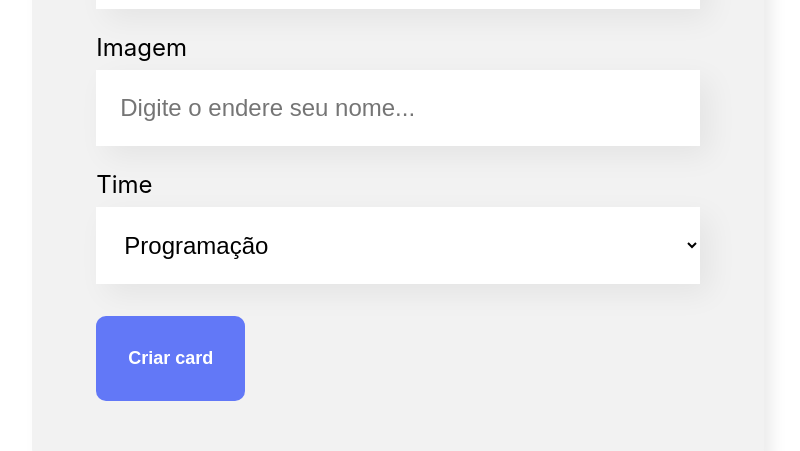
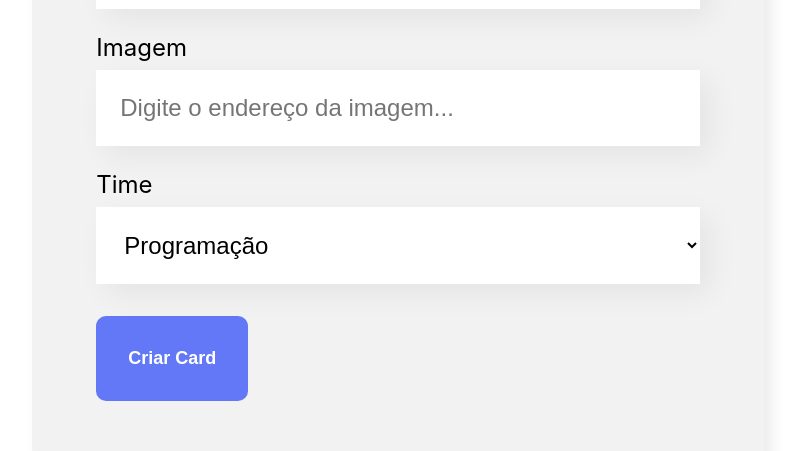
Before and after one commit to abigailmvlima/organo, a React (Create React App) app: page / in a window 1280 px wide. Shown: the part 948-1399 px from the top of the page, without its empty margins (242-1042 px from the left). Built offline with nearby package versions, Linux system fonts and the light colour scheme; the HTML template or start-up script is replaced by a standard one.

Commit message:
alteracoes no app.js formulario e banner

```diff
--- a/src/App.js
+++ b/src/App.js
@@ -1,11 +1,23 @@
-import Banner from './componentes/banner/index.js';
-import Formulario from './componentes/formulario/index.js';
+import { useState } from "react";
+import Banner from "./componentes/banner";
+import Formulario from "./componentes/formulario";
 
 function App() {
+  const [colaboradores, setColaboradores] = useState([]);
+
+  const aoNovoColaboradorAdicionado = (colaborador) => {
+    console.log(colaborador);
+    setColaboradores([...colaboradores, colaborador]);
+  };
+
   return (
-    <div className='App'>
+    <div className="App">
       <Banner />
-      <Formulario />
+      <Formulario
+        aoColaboradorCadastrado={(colaborador) =>
+          aoNovoColaboradorAdicionado(colaborador)
+        }
+      />
     </div>
   );
 }
--- a/src/componentes/banner/index.js
+++ b/src/componentes/banner/index.js
@@ -1,3 +1,3 @@
-import { Banner } from './Banner';
+import { Banner } from "./Banner";
 
 export default Banner;
--- a/src/componentes/formulario/index.js
+++ b/src/componentes/formulario/index.js
@@ -4,13 +4,13 @@ import CampoTexto from "../campoTexto";
 import ListaSuspensa from "../listaSuspensa";
 import "./Formulario.css";
 
-const Formulario = () => {
+const Formulario = (props) => {
   const times = [
     "Programação",
     "Front-End",
     "Data Science",
     "Devops",
-    "Ux e Design",
+    "UX e Design",
     "Mobile",
     "Inovação e Gestão",
   ];
@@ -22,7 +22,12 @@ const Formulario = () => {
 
   const aoSalvar = (evento) => {
     evento.preventDefault();
-    console.log("Form foi submetido", nome, cargo, imagem);
+    props.aoColaboradorCadastrado({
+      nome,
+      cargo,
+      imagem,
+      time,
+    });
   };
 
   return (
@@ -45,7 +50,7 @@ const Formulario = () => {
         />
         <CampoTexto
           label="Imagem"
-          placeholder="Digite o endere seu nome"
+          placeholder="Digite o endereço da imagem"
           valor={imagem}
           aoAlterado={(valor) => setImagem(valor)}
         />
@@ -54,9 +59,9 @@ const Formulario = () => {
           label="Time"
           itens={times}
           valor={time}
-          aoAlterado={(valor) => setImagem(valor)}
+          aoAlterado={(valor) => setTime(valor)}
         />
-        <Botao>Criar card</Botao>
+        <Botao>Criar Card</Botao>
       </form>
     </section>
   );
```
